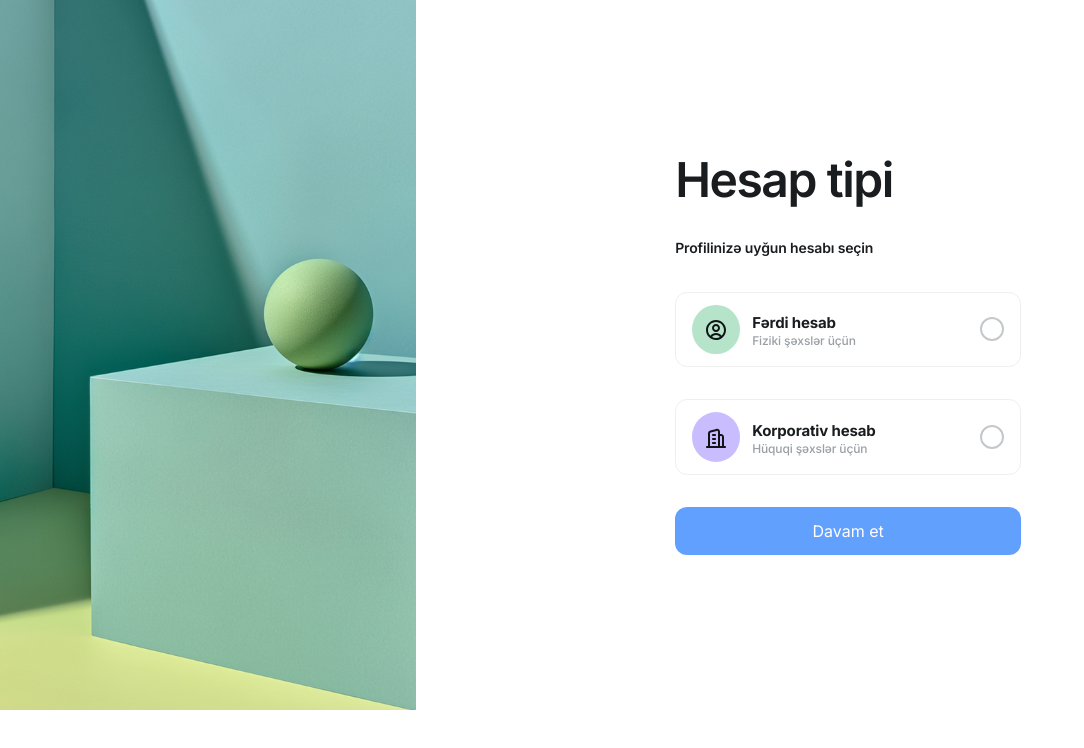
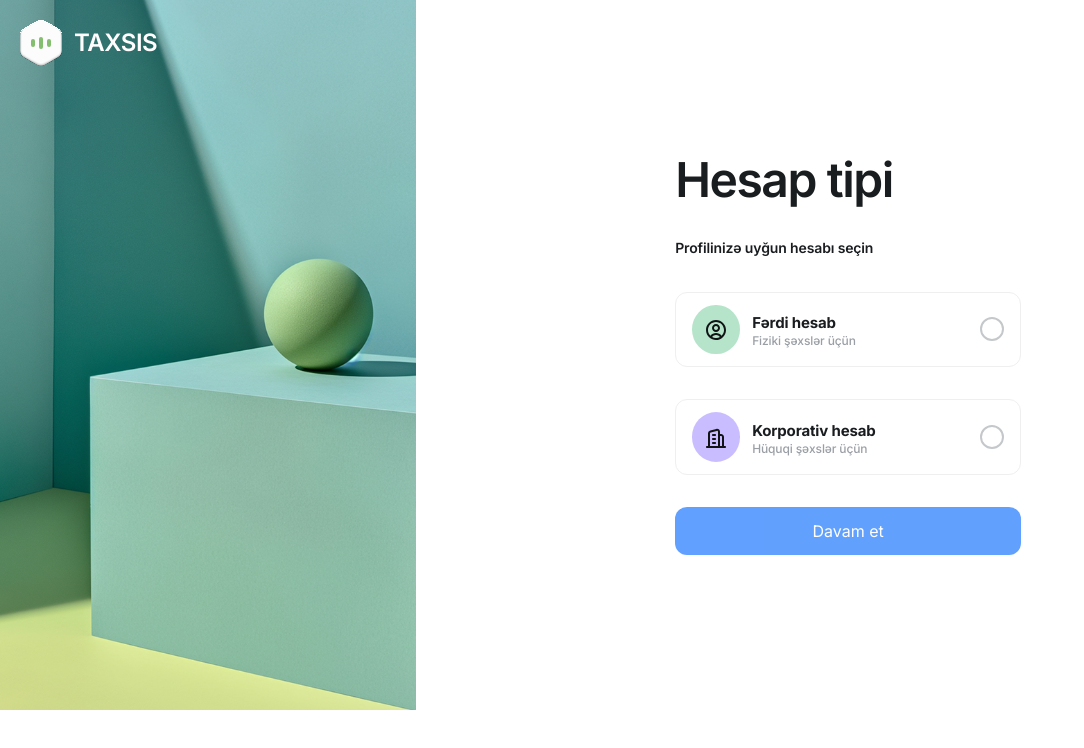
Before and after one commit to aliyev98/taxsis, a React (Vite) app: page /login in a window 1280 px wide. Shown: the top 748 px of the page, without its empty margins (0-1084 px from the left). Built offline with nearby package versions, Linux system fonts and the light colour scheme.

Commit message:
landing page logo fixed

```diff
--- a/src/layouts/LandingHeader.jsx
+++ b/src/layouts/LandingHeader.jsx
@@ -6,8 +6,18 @@
         <header className="landing-page-header-container d-flex justify-content-between align-items-center">
 
             <a href='/' className="header-logo d-flex align-items-center">
-                <img src="/assets/logo.svg" alt="" className="logo-image" />
+                <div className='logo-img'>
+                    <img src="/assets/logo.svg" alt="" className="logo-image" />
+
+                    <div className="lines">
+                        <div className="line1"></div>
+                        <div className="line2"></div>
+                        <div className="line3"></div>
+                    </div>
+                </div>
                 <span className="logo-text">TAXSIS</span>
+
+
             </a>
 
             <nav className="header-navbar d-flex justify-content-between align-items-center">
--- a/src/pages/auth/Login.jsx
+++ b/src/pages/auth/Login.jsx
@@ -19,6 +19,20 @@
 
             <div className="login-image">
                 <img src="./assets/image 1.jpg" alt="" />
+
+                <div className="logo d-flex align-items-center">
+
+                    <div className="logo-img">
+                        <img src="./assets/white-logo.svg" alt="" />
+                        <div className="lines">
+                            <div className="line1"></div>
+                            <div className="line2"></div>
+                            <div className="line3"></div>
+                        </div>
+                    </div>
+                    <span className='logo-text'>TAXSIS</span>
+
+                </div>
             </div>
 
             <div className="login-form d-flex justify-content-center align-items-center flex-column row">
--- a/src/pages/auth/SingUp.jsx
+++ b/src/pages/auth/SingUp.jsx
@@ -23,18 +23,23 @@
         <div className='signup-container d-flex f-column align-items-center justify-content-center'>
 
             <div className="signup-image">
+
                 <img src="./assets/image 1.jpg" alt="" />
 
                 <div className="logo d-flex align-items-center">
 
                     <div className="logo-img">
+
                         <img src="./assets/white-logo.svg" alt="" />
+
                         <div className="lines">
                             <div className="line1"></div>
                             <div className="line2"></div>
                             <div className="line3"></div>
                         </div>
+
                     </div>
+
                     <span className='logo-text'>TAXSIS</span>
 
                 </div>
--- a/src/styles/layouts/_landingPageHeader.scss
+++ b/src/styles/layouts/_landingPageHeader.scss
@@ -10,6 +10,41 @@
         gap: 12px;
         text-decoration: none;
 
+        .logo-img {
+            position: relative;
+            .lines {
+                position: absolute;
+                top: 50%;
+                left: 50%;
+                transform: translate(-50%, -50%);
+                display: flex;
+                align-items: center;
+                justify-content: center;
+                gap: 4px;
+
+                .line1 {
+                    width: 4px;
+                    height: 8px;
+                    border-radius: 12px;
+                    background: var(--Primary-02, #fff);
+                }
+
+                .line2 {
+                    width: 4px;
+                    height: 12px;
+                    border-radius: 12px;
+                    background: var(--Primary-02, #fff);
+                }
+
+                .line3 {
+                    width: 4px;
+                    height: 8px;
+                    border-radius: 12px;
+                    background: var(--Primary-02, #fff);
+                }
+            }
+        }
+
         .logo-text {
             color: #111315;
             font-size: 24px;
@@ -18,6 +53,9 @@
             line-height: 32px;
             letter-spacing: -0.48px;
         }
+
+
+
 
     }
 
--- a/src/styles/pages/auth/login/_login.scss
+++ b/src/styles/pages/auth/login/_login.scss
@@ -1,18 +1,80 @@
 .login-container {
-    overflow-x: hidden ;
+    overflow-x: hidden;
 
     .login-image {
         width: 600px !important;
         margin-bottom: auto;
 
-        img{
+        img {
             object-fit: contain;
             width: 100%;
             height: 100%
         }
+
+        .logo {
+            position: absolute;
+            top: 20px;
+            left: 20px;
+            gap: 12px;
+
+            .logo-img {
+                position: relative;
+
+                .lines {
+                    position: absolute;
+                    top: 50%;
+                    left: 50%;
+                    transform: translate(-50%, -50%);
+                    display: flex;
+                    align-items: center;
+                    justify-content: center;
+                    gap: 4px;
+
+                    .line1 {
+                        width: 4px;
+                        height: 8px;
+                        border-radius: 12px;
+                        background: var(--Primary-02, #83BF6E);
+                    }
+
+                    .line2 {
+                        width: 4px;
+                        height: 12px;
+                        border-radius: 12px;
+                        background: var(--Primary-02, #83BF6E);
+                    }
+
+                    .line3 {
+                        width: 4px;
+                        height: 8px;
+                        border-radius: 12px;
+                        background: var(--Primary-02, #83BF6E);
+                    }
+                }
+
+                img {
+                    object-fit: cover;
+                    width: 100%;
+                    height: 100%;
+                }
+
+            }
+
+            .logo-text {
+                color: #FFF;
+
+                font-size: 24px;
+                font-style: normal;
+                font-weight: 600;
+                line-height: 32px;
+                letter-spacing: -0.48px;
+            }
+        }
     }
 
-    .login-form{
+
+
+    .login-form {
         width: 100%;
     }
 
```
